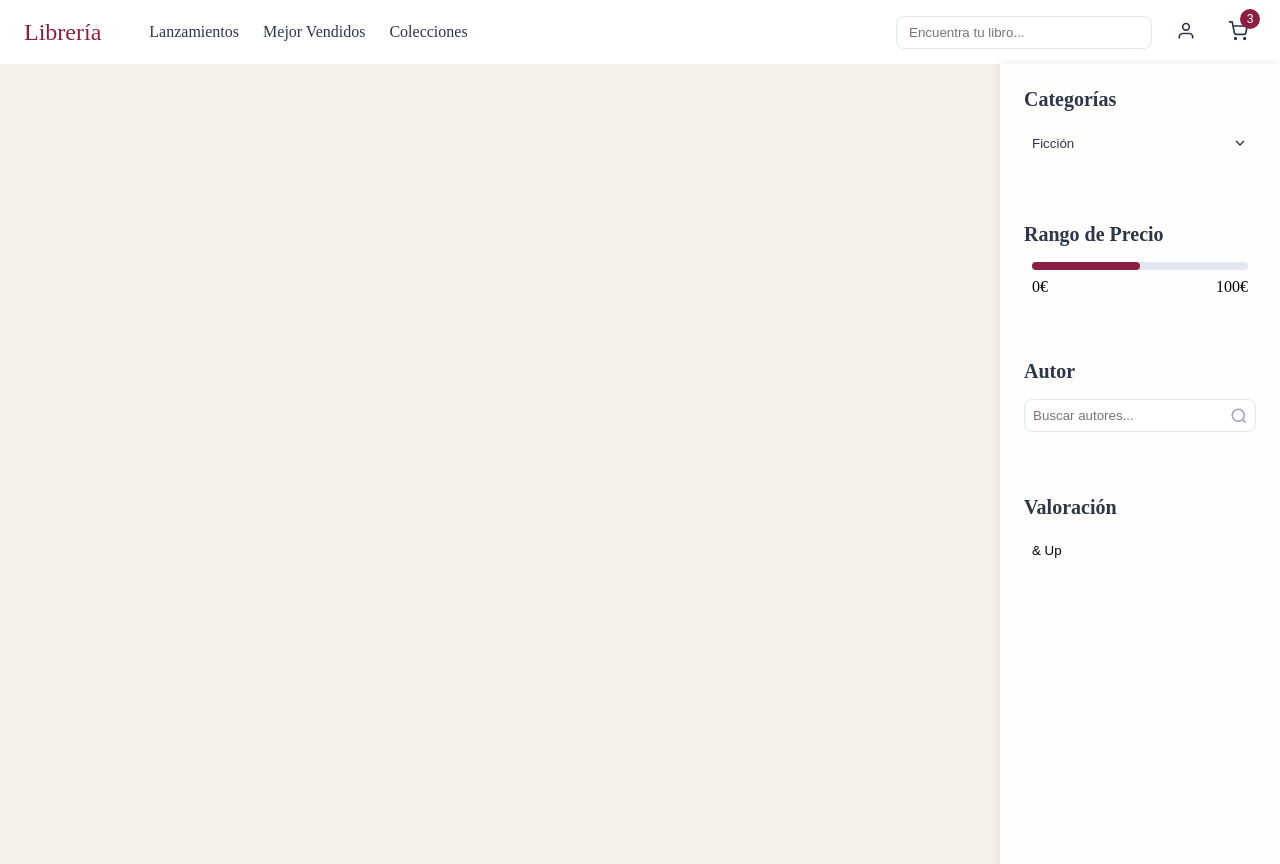
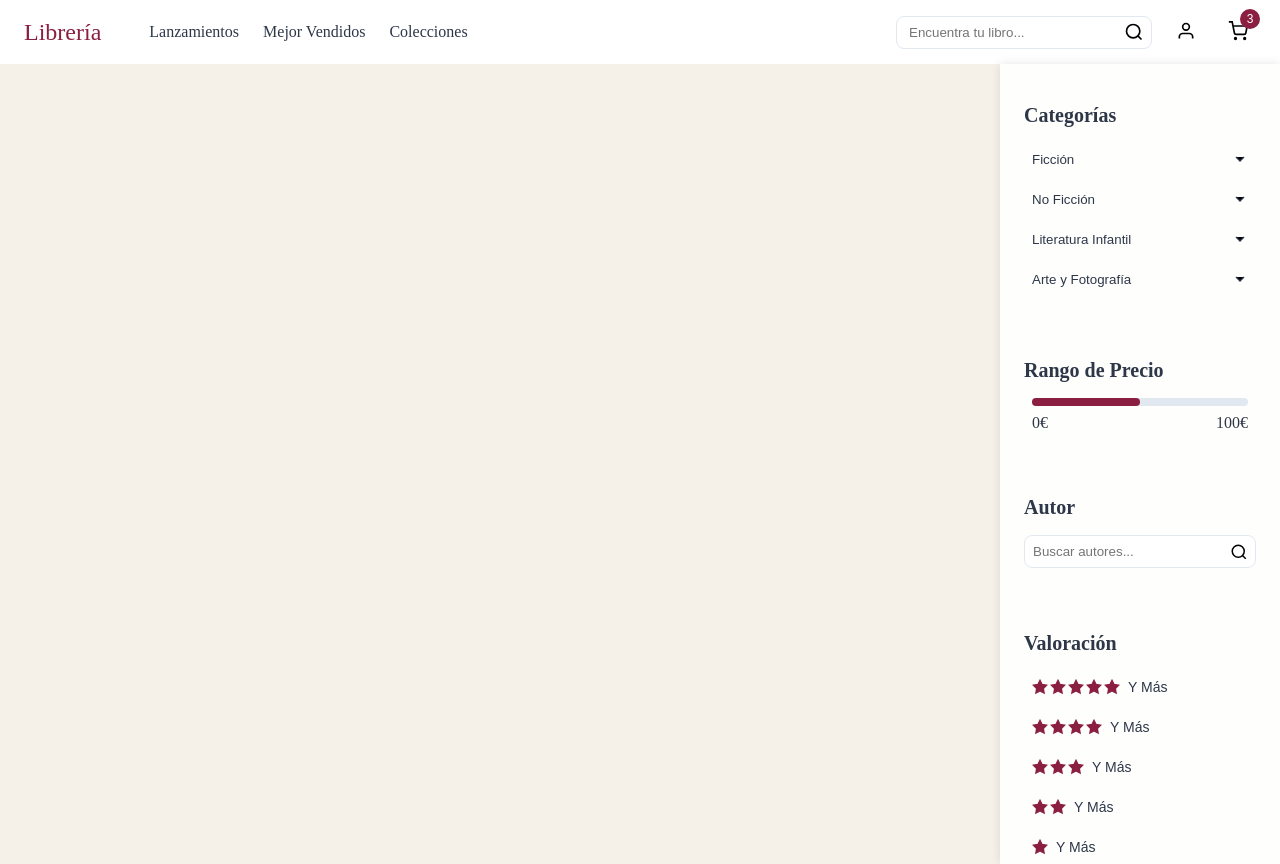
Before and after one commit to kubaliski/Proyecto_1, a plain HTML site: page index.html in a window 1280 px wide. Drawn offline with Linux system fonts and the light colour scheme.

Commit message:
feat: sidebar preliminar listo     - creado version estatica de los componentres del sidebar     - usado generate icons para definir los svgs en assets/iconos.svg

```diff
--- a/index.html
+++ b/index.html
@@ -7,14 +7,23 @@
     <title>Tienda de Libros</title>
 </head>
 <body>
+    <div class="layout">
         <header>
             <div class="mobile-search">
                 <div class="search-container">
                     <input type="text" placeholder="Encuentra tu libro..." class="search-input">
+                    <svg class="search-icon" width="20" height="20">
+                        <use href="assets/iconos.svg#search"/>
+                    </svg>
                 </div>
             </div>
             <div class="navbar">
                 <div class="left-part">
+                    <button class="menu-button">
+                        <svg width="24" height="24">
+                            <use href="assets/iconos.svg#menu"/>
+                        </svg>
+                    </button>
                     <a href="/" class="logo">Librería</a>
                     <nav>
                         <ul>
@@ -26,63 +35,42 @@
                 </div>
                 <div class="right-section">
                     <button class="icon-button mobile-search-btn">
-                    <svg width="20" height="20" viewBox="0 0 24 24" fill="none" stroke="#2D3748" stroke-width="2">
-                        <circle cx="11" cy="11" r="8"></circle>
-                        <line x1="21" y1="21" x2="16.65" y2="16.65"></line>
+                        <svg width="20" height="20">
+                            <use href="assets/iconos.svg#search"/>
                         </svg>
                     </button>
                     <div class="search-container">
                         <input type="text" placeholder="Encuentra tu libro..." class="search-input">
+                        <svg class="search-icon" width="20" height="20">
+                            <use href="assets/iconos.svg#search"/>
+                        </svg>
                     </div>
                     <button class="icon-button">
-                    <svg width="20" height="20" viewBox="0 0 24 24" fill="none" stroke="#2D3748" stroke-width="2">
-                        <path d="M20 21v-2a4 4 0 0 0-4-4H8a4 4 0 0 0-4 4v2"></path>
-                        <circle cx="12" cy="7" r="4"></circle>
+                        <svg width="20" height="20">
+                            <use href="assets/iconos.svg#user"/>
                         </svg>
                     </button>
                     <button class="icon-button">
-                    <svg width="20" height="20" viewBox="0 0 24 24" fill="none" stroke="#2D3748" stroke-width="2">
-                        <circle cx="9" cy="21" r="1"></circle>
-                        <circle cx="20" cy="21" r="1"></circle>
-                        <path d="M1 1h4l2.68 13.39a2 2 0 0 0 2 1.61h9.72a2 2 0 0 0 2-1.61L23 6H6"></path>
+                        <svg width="20" height="20">
+                            <use href="assets/iconos.svg#cart"/>
                         </svg>
                         <span class="cart-count">3</span>
                     </button>
                 </div>
             </div>
         </header>
+
         <div class="main-container">
             <main>
                 <div class="main-content">
-                    <!-- Aquí irán las secciones principales -->
-                    <section class="featured-section">
-                        <!-- Contenido destacado -->
-                    </section>
-
-                    <section class="sorting-controls">
-                        <!-- Controles de ordenamiento -->
-                    </section>
-
-                    <section class="active-filters">
-                        <!-- Filtros activos -->
-                    </section>
-
-                    <section class="book-grid">
-                        <!-- Grid de libros -->
-                    </section>
-
-                    <section class="book-club-banner">
-                        <!-- Banner del club de lectura -->
-                    </section>
+                    <!-- Contenido principal -->
                 </div>
             </main>
 
-            <!-- Sidebar -->
             <aside class="sidebar">
                 <button class="close-sidebar">
-                    <svg width="24" height="24" viewBox="0 0 24 24" fill="none" stroke="#2D3748" stroke-width="2">
-                        <line x1="18" y1="6" x2="6" y2="18"></line>
-                        <line x1="6" y1="6" x2="18" y2="18"></line>
+                    <svg width="24" height="24">
+                        <use href="assets/iconos.svg#close"/>
                     </svg>
                 </button>
 
@@ -93,11 +81,28 @@
                         <div class="categories">
                             <button class="category-button">
                                 Ficción
-                                <svg width="16" height="16" viewBox="0 0 24 24" fill="none" stroke="currentColor" stroke-width="2">
-                                    <polyline points="6 9 12 15 18 9"></polyline>
+                                <svg width="16" height="16">
+                                    <use href="assets/iconos.svg#chevron-down"/>
                                 </svg>
                             </button>
-                            <!-- Más categorías... -->
+                            <button class="category-button">
+                                No Ficción
+                                <svg width="16" height="16">
+                                    <use href="assets/iconos.svg#chevron-down"/>
+                                </svg>
+                            </button>
+                            <button class="category-button">
+                                Literatura Infantil
+                                <svg width="16" height="16">
+                                    <use href="assets/iconos.svg#chevron-down"/>
+                                </svg>
+                            </button>
+                            <button class="category-button">
+                                Arte y Fotografía
+                                <svg width="16" height="16">
+                                    <use href="assets/iconos.svg#chevron-down"/>
+                                </svg>
+                            </button>
                         </div>
                     </div>
 
@@ -120,39 +125,95 @@
                         <h2>Autor</h2>
                         <div class="author-search">
                             <input type="text" placeholder="Buscar autores...">
-                            <svg class="search-icon" width="18" height="18" viewBox="0 0 24 24" fill="none" stroke="#9CA3AF" stroke-width="2">
-                                <circle cx="11" cy="11" r="8"></circle>
-                                <line x1="21" y1="21" x2="16.65" y2="16.65"></line>
+                            <svg class="search-icon" width="18" height="18">
+                                <use href="assets/iconos.svg#search"/>
                             </svg>
                         </div>
                     </div>
 
-                    <!-- Rating -->
+                    <!-- Valoración -->
                     <div class="sidebar-section">
                         <h2>Valoración</h2>
                         <div class="rating-buttons">
-                            <!-- Se repetirá para cada valoración del 5 al 1 -->
                             <button class="rating-button">
-                                <!-- Estrellas SVG -->
-                                <span>& Up</span>
+                                <div class="stars">
+                                    <svg class="star" width="16" height="16">
+                                        <use href="assets/iconos.svg#star"/>
+                                    </svg>
+                                    <svg class="star" width="16" height="16">
+                                        <use href="assets/iconos.svg#star"/>
+                                    </svg>
+                                    <svg class="star" width="16" height="16">
+                                        <use href="assets/iconos.svg#star"/>
+                                    </svg>
+                                    <svg class="star" width="16" height="16">
+                                        <use href="assets/iconos.svg#star"/>
+                                    </svg>
+                                    <svg class="star" width="16" height="16">
+                                        <use href="assets/iconos.svg#star"/>
+                                    </svg>
+                                </div>
+                                <span>Y Más</span>
+                            </button>
+                            <button class="rating-button">
+                                <div class="stars">
+                                    <svg class="star" width="16" height="16">
+                                        <use href="assets/iconos.svg#star"/>
+                                    </svg>
+                                    <svg class="star" width="16" height="16">
+                                        <use href="assets/iconos.svg#star"/>
+                                    </svg>
+                                    <svg class="star" width="16" height="16">
+                                        <use href="assets/iconos.svg#star"/>
+                                    </svg>
+                                    <svg class="star" width="16" height="16">
+                                        <use href="assets/iconos.svg#star"/>
+                                    </svg>
+                                </div>
+                                <span>Y Más</span>
+                            </button>
+                            <button class="rating-button">
+                                <div class="stars">
+                                    <svg class="star" width="16" height="16">
+                                        <use href="assets/iconos.svg#star"/>
+                                    </svg>
+                                    <svg class="star" width="16" height="16">
+                                        <use href="assets/iconos.svg#star"/>
+                                    </svg>
+                                    <svg class="star" width="16" height="16">
+                                        <use href="assets/iconos.svg#star"/>
+                                    </svg>
+                                </div>
+                                <span>Y Más</span>
+                            </button>
+                            <button class="rating-button">
+                                <div class="stars">
+                                    <svg class="star" width="16" height="16">
+                                        <use href="assets/iconos.svg#star"/>
+                                    </svg>
+                                    <svg class="star" width="16" height="16">
+                                        <use href="assets/iconos.svg#star"/>
+                                    </svg>
+                                </div>
+                                <span>Y Más</span>
+                            </button>
+                            <button class="rating-button">
+                                <div class="stars">
+                                    <svg class="star" width="16" height="16">
+                                        <use href="assets/iconos.svg#star"/>
+                                    </svg>
+                                </div>
+                                <span>Y Más</span>
                             </button>
                         </div>
                     </div>
                 </div>
             </aside>
 
-            <!-- Overlay para móvil -->
             <div class="mobile-overlay"></div>
         </div>
+    </div>
 
-        <!-- Newsletter y Footer -->
-        <section class="newsletter-section">
-            <!-- Contenido del newsletter -->
-        </section>
-
-        <footer>
-            <!-- Contenido del footer -->
-        </footer>
-    </div>
+    <script src="main.js"></script>
 </body>
 </html>
--- a/styles.css
+++ b/styles.css
@@ -3,6 +3,7 @@
     --secondary-color: #1B2C41;
     --text-color: #2D3748;
     --background-color: #F5F1E8;
+    --border-color: #e2e8f0;
 }
 
 * {
@@ -42,6 +43,19 @@ header {
     gap: 48px;
 }
 
+.menu-button {
+    padding: 8px;
+    background: none;
+    border: none;
+    border-radius: 8px;
+    cursor: pointer;
+    display: none;
+}
+
+.menu-button:hover {
+    background-color: var(--background-color);
+}
+
 .logo {
     font-size: 24px;
     font-family: serif;
@@ -78,7 +92,8 @@ nav ul li a:hover {
 .search-input {
     width: 256px;
     padding: 8px 12px;
-    border: 1px solid #e2e8f0;
+    padding-right: 32px;
+    border: 1px solid var(--border-color);
     border-radius: 8px;
 }
 
@@ -87,8 +102,19 @@ nav ul li a:hover {
     border-color: var(--primary-color);
 }
 
+.search-icon {
+    position: absolute;
+    right: 8px;
+    top: 50%;
+    transform: translateY(-50%);
+    stroke: #9CA3AF;
+    pointer-events: none;
+}
+
 .mobile-search {
     display: none;
+    padding: 12px 24px;
+    position: relative;
 }
 
 /* Botones con iconos */
@@ -99,6 +125,10 @@ nav ul li a:hover {
     border-radius: 50%;
     cursor: pointer;
     position: relative;
+}
+
+.icon-button svg {
+    stroke: var(--text-color);
 }
 
 .icon-button:hover {
@@ -154,13 +184,14 @@ main {
     padding: 1.5rem;
     overflow-y: auto;
     transition: transform 0.3s ease;
-    z-index: 50;
+    z-index: 90;
 }
 
 .sidebar-content {
     display: flex;
     flex-direction: column;
     gap: 2rem;
+    padding-top: 1rem;
 }
 
 .sidebar-section {
@@ -175,6 +206,12 @@ main {
 }
 
 /* Componentes del sidebar */
+.categories {
+    display: flex;
+    flex-direction: column;
+    gap: 0.5rem;
+}
+
 .category-button {
     display: flex;
     align-items: center;
@@ -186,6 +223,12 @@ main {
     border-radius: 0.5rem;
     cursor: pointer;
     color: var(--text-color);
+    transition: background-color 0.2s ease;
+}
+
+.category-button svg {
+    stroke: var(--text-color);
+    stroke-width: 2;
 }
 
 .category-button:hover {
@@ -214,6 +257,7 @@ main {
     display: flex;
     justify-content: space-between;
     margin-top: 0.5rem;
+    color: var(--text-color);
 }
 
 .author-search {
@@ -223,15 +267,13 @@ main {
 .author-search input {
     width: 100%;
     padding: 0.5rem 2rem 0.5rem 0.5rem;
-    border: 1px solid #e2e8f0;
+    border: 1px solid var(--border-color);
     border-radius: 0.5rem;
 }
 
-.search-icon {
-    position: absolute;
-    right: 0.5rem;
-    top: 50%;
-    transform: translateY(-50%);
+.author-search input:focus {
+    outline: none;
+    border-color: var(--primary-color);
 }
 
 .rating-buttons {
@@ -244,15 +286,34 @@ main {
     display: flex;
     align-items: center;
     gap: 0.5rem;
+    width: 100%;
     padding: 0.5rem;
     background: none;
     border: none;
     border-radius: 0.5rem;
     cursor: pointer;
+    transition: background-color 0.2s ease;
 }
 
 .rating-button:hover {
     background-color: var(--background-color);
+}
+
+.stars {
+    display: flex;
+    gap: 2px;
+}
+
+.star {
+    flex-shrink: 0;
+    fill: var(--primary-color);
+    stroke: var(--primary-color);
+    stroke-width: 2;
+}
+
+.rating-button span {
+    color: var(--text-color);
+    font-size: 0.875rem;
 }
 
 /* Overlay móvil */
@@ -290,6 +351,11 @@ main {
     background-color: var(--background-color);
 }
 
+.close-sidebar svg {
+    stroke: var(--text-color);
+    stroke-width: 2;
+}
+
 /* Media Queries */
 @media (min-width: 768px) {
     main {
@@ -312,6 +378,10 @@ main {
     .mobile-search-btn {
         display: none;
     }
+
+    .menu-button {
+        display: none;
+    }
 }
 
 @media (max-width: 768px) {
@@ -319,12 +389,12 @@ main {
         display: none;
     }
 
+    .menu-button {
+        display: flex;
+    }
+
     .search-container {
         display: none;
-    }
-
-    .mobile-search {
-        padding: 12px 24px;
     }
 
     .mobile-search.active {
```
Also changed, not shown: assets/iconos.svg (added). Lines whose indentation alone changed are shown as unchanged.
